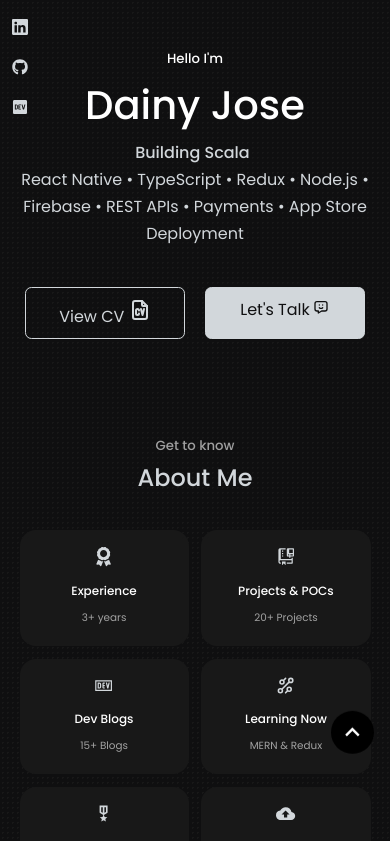
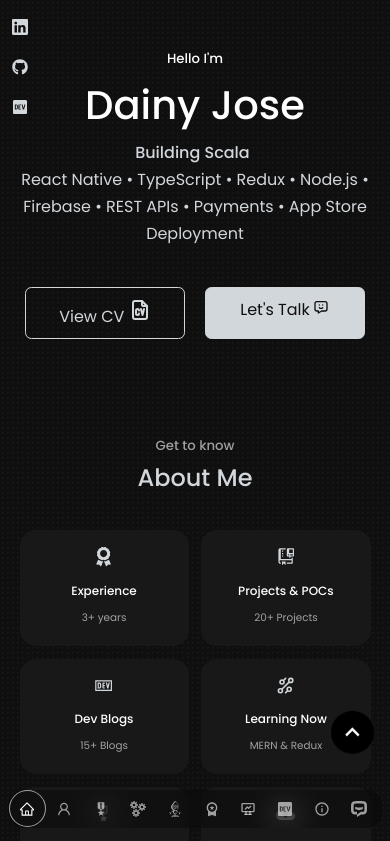
Before and after one commit to dainyjose/my-portfolio, a React (Vite) app: page / in a window 390 px wide. Shown: the top 841 px of the page. Built offline with nearby package versions, Linux system fonts and the light colour scheme.

Commit message:
fix: fixed the scroll issue on the mobile side

```diff
--- a/src/components/BottomBar/BottomBar.tsx
+++ b/src/components/BottomBar/BottomBar.tsx
@@ -28,42 +28,105 @@ const BottomBar = () => {
     { id: "#extra-info", icon: <MdInfoOutline />, label: "More" },
     { id: "#contact", icon: <SiChatbot />, label: "Contact" },
   ];
+
+  // useEffect(() => {
+  //   const handleScroll = () => {
+  //     const scrollPosition = window.scrollY + window.innerHeight / 3;
+  //     console.log(scrollPosition, window.scrollY);
+
+  //     navItems.forEach((item) => {
+  //       const section = document.querySelector(item.id) as HTMLElement | null;
+
+  //       if (!section) return;
+
+  //       const sectionTop = section.offsetTop;
+  //       const sectionHeight = section.offsetHeight;
+  //       console.log(sectionTop, sectionHeight);
+
+  //       if (
+  //         scrollPosition >= sectionTop &&
+  //         scrollPosition < sectionTop + sectionHeight
+  //       ) {
+  //         setActiveNav(item.id);
+  //       }
+  //     });
+
+  //     if (window.scrollY < 100) {
+  //       setActiveNav("#home");
+  //     }
+  //   };
+
+  //   window.addEventListener("scroll", handleScroll);
+
+  //   handleScroll();
+
+  //   return () => {
+  //     window.removeEventListener("scroll", handleScroll);
+  //   };
+  // }, []);
+
   useEffect(() => {
-    const sections = document.querySelectorAll("section[id]");
+    const handleScroll = () => {
+      // HOME
+      if (window.scrollY <= 10) {
+        setActiveNav("#home");
+        return;
+      }
 
-    const observer = new IntersectionObserver(
-      (entries) => {
-        entries.forEach((entry) => {
-          if (entry.isIntersecting) {
-            setActiveNav(`#${entry.target.id}`);
-          }
-        });
-      },
-      { threshold: 0.3 },
-    );
+      const scrollPosition = window.scrollY + window.innerHeight * 0.45;
 
-    sections.forEach((section) => observer.observe(section));
+      let currentSection = "#home";
 
-    const onScroll = () => {
-      if (window.scrollY < 80) setActiveNav("#home");
+      for (const item of navItems) {
+        const section = document.querySelector(item.id) as HTMLElement | null;
+
+        if (!section) continue;
+
+        const sectionTop = section.offsetTop - 120;
+        const sectionHeight = section.offsetHeight;
+
+        if (
+          scrollPosition >= sectionTop &&
+          scrollPosition < sectionTop + sectionHeight
+        ) {
+          currentSection = item.id;
+          break;
+        }
+      }
+
+      setActiveNav(currentSection);
     };
 
-    window.addEventListener("scroll", onScroll);
+    window.addEventListener("scroll", handleScroll);
+
+    handleScroll();
 
     return () => {
-      observer.disconnect();
-      window.removeEventListener("scroll", onScroll);
+      window.removeEventListener("scroll", handleScroll);
     };
   }, []);
+
   useEffect(() => {
     const footer = document.querySelector("#footer");
 
     const observer = new IntersectionObserver(
       ([entry]) => {
+        // Mobile → never hide
+        if (window.innerWidth <= 600) {
+          setIsFooterVisible(false);
+          return;
+        }
+
+        // Top reached
+        if (window.scrollY <= 50) {
+          setIsFooterVisible(false);
+          return;
+        }
+
         setIsFooterVisible(entry.isIntersecting);
       },
       {
-        threshold: 0.3, // footer 30% visible → hide nav
+        threshold: 0.2,
       },
     );
 
@@ -73,8 +136,14 @@ const BottomBar = () => {
       if (footer) observer.unobserve(footer);
     };
   }, []);
+
   return (
-    <nav className={`bottom-nav ${isFooterVisible ? "hide" : ""}`}>
+    // <nav className={`bottom-nav ${isFooterVisible ? "hide" : ""}`}>
+    <nav
+      className={`bottom-nav ${
+        isFooterVisible && window.innerWidth > 600 ? "hide" : ""
+      }`}
+    >
       {navItems.map((item) => (
         <a
           key={item.id}
--- a/src/components/BottomBar/bottomBar.css
+++ b/src/components/BottomBar/bottomBar.css
@@ -3,7 +3,7 @@ nav {
   width: max-content;
   display: flex;
   padding: 0.7rem 1.7rem;
-  z-index: 2;
+  z-index: 9999;
   position: fixed;
   left: 50%;
   transform: translateX(-50%);
@@ -59,7 +59,7 @@ nav.bottom-nav {
   width: max-content;
   display: flex;
   padding: 0.7rem 1.7rem;
-  z-index: 2;
+  z-index: 9999;
   position: fixed;
   left: 50%;
   transform: translateX(-50%) translateY(0);
@@ -72,25 +72,31 @@ nav.bottom-nav {
     transform 0.3s ease,
     opacity 0.3s ease;
 }
-
-nav.bottom-nav.hide {
-  transform: translateX(-50%) translateY(120%);
-  opacity: 0;
-  pointer-events: none;
+@media screen and (min-width: 601px) {
+  nav.bottom-nav.hide {
+    transform: translateX(-50%) translateY(120%);
+    opacity: 0;
+    pointer-events: none;
+  }
 }
 @media screen and (max-width: 600px) {
   nav.bottom-nav {
     width: calc(100% - 1rem);
-    left: 0.15rem;
-    right: 0.5rem;
+    left: 50%;
     bottom: 1rem;
-    transform: translateY(0);
+
+    transform: translateX(-50%) translateY(0);
+
     justify-content: flex-start;
+
     overflow-x: auto;
     overflow-y: hidden;
-    padding: 0.2rem;
-    gap: 0.2rem;
-    border-radius: 0.5rem;
+
+    padding: 0.05rem;
+    gap: 0.005rem;
+
+    border-radius: 1rem;
+
     scrollbar-width: none;
   }
 
@@ -99,13 +105,15 @@ nav.bottom-nav.hide {
   }
 
   nav.bottom-nav.hide {
-    transform: translateY(120%);
+    transform: translateX(-50%) translateY(0);
+    opacity: 1;
+    pointer-events: auto;
   }
 
   nav a {
-    min-width: 0.5rem;
-    min-height: 0.5rem;
-    padding: 0.5rem;
+    min-width: 2.3rem;
+    min-height: 2.3rem;
+    padding: 0.55rem;
     font-size: 1rem;
     flex-shrink: 0;
   }
```
